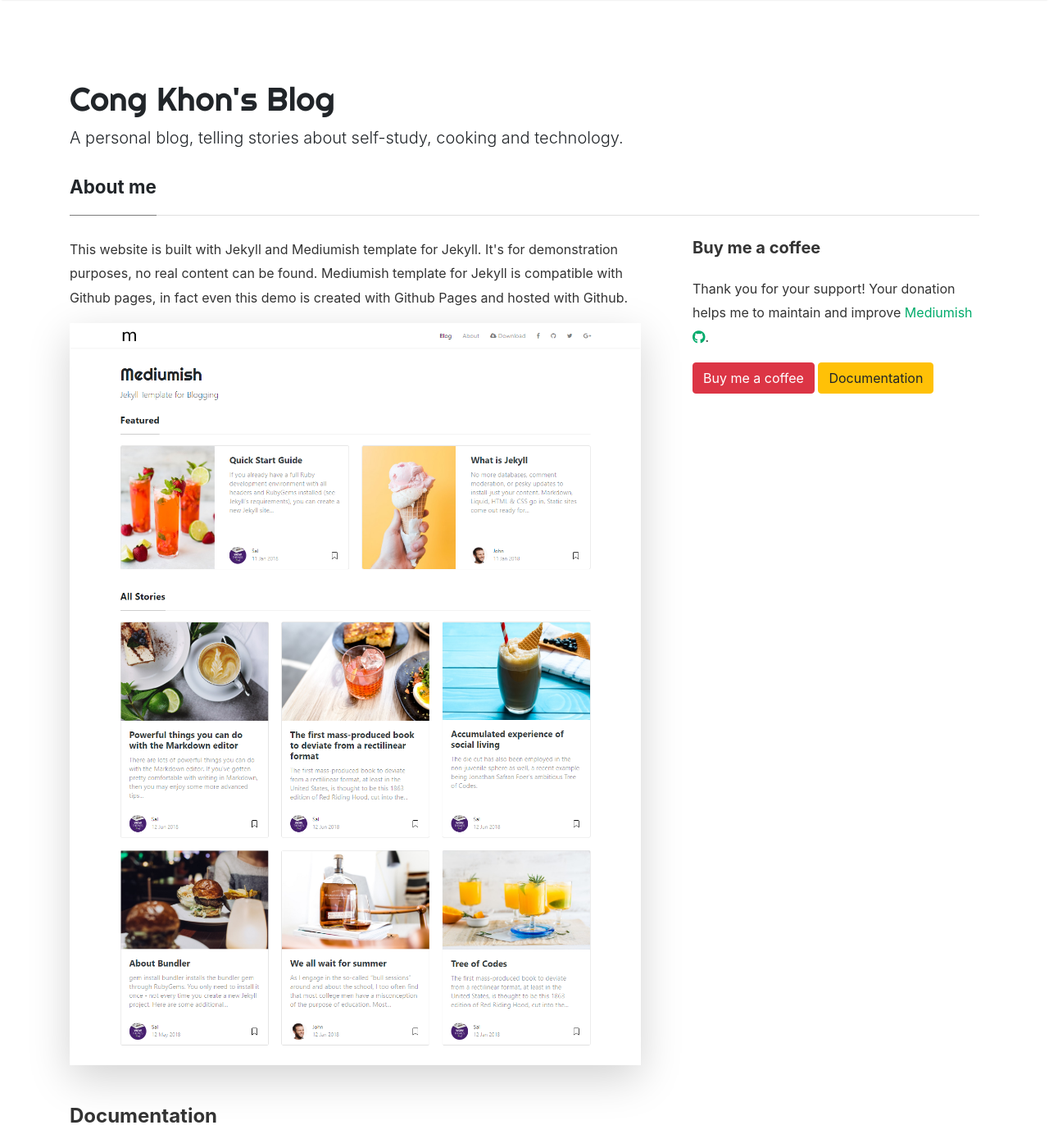
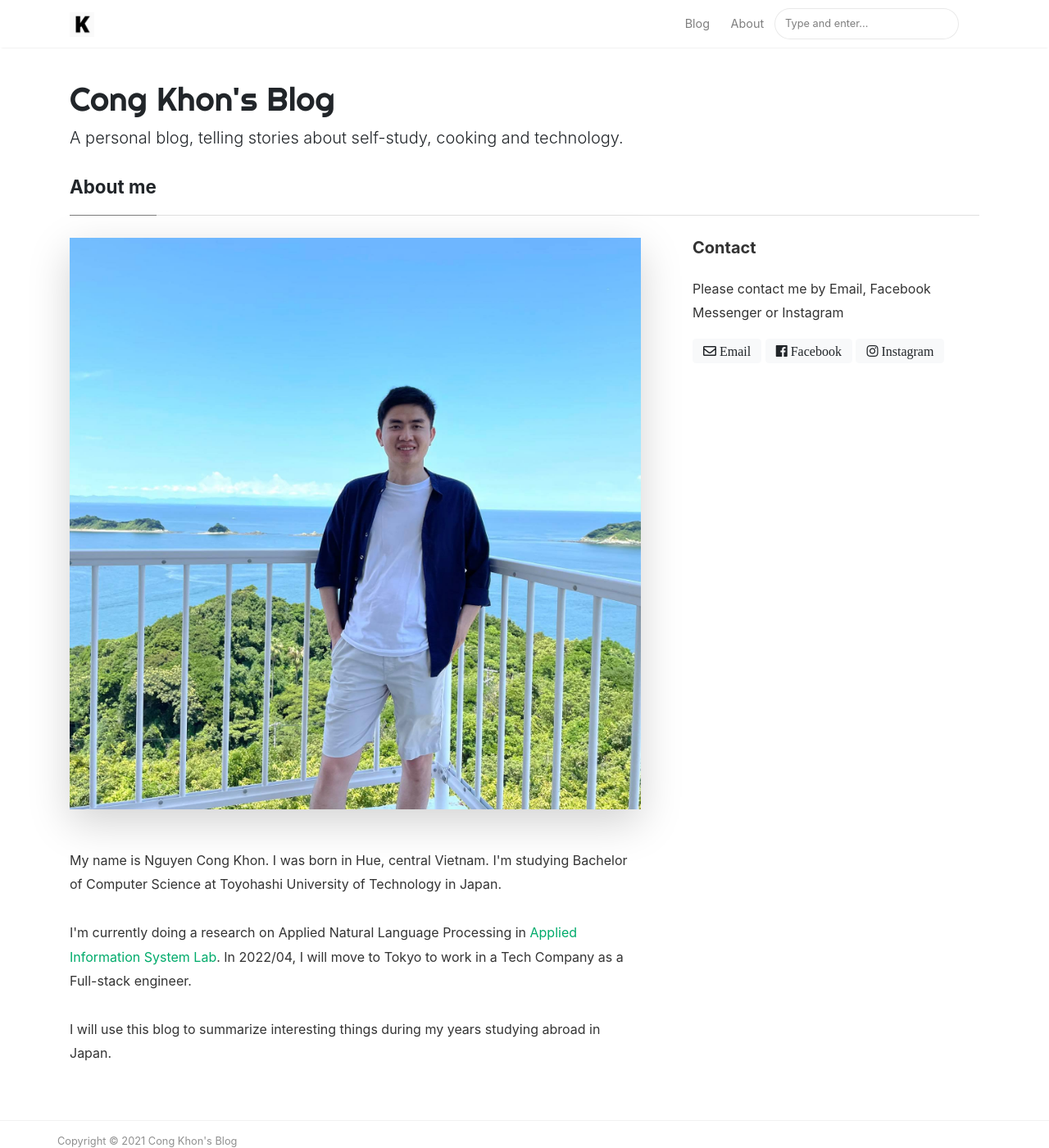
Before and after one commit to congkhon/congkhon.github.io, a Jekyll site: the page built from _pages/about.md, in a window 1280 px wide and 1400 px high. Shown: the whole window at 82% size. Built offline with Jekyll 4.4.1, drawn with Linux system fonts in a browser that asks for light colours; nearby versions of some CDN libraries; some of the changed text lies outside the part shown.

Commit message:
Fix about page

```diff
--- a/_config.yml
+++ b/_config.yml
@@ -29,7 +29,7 @@
     email: ncktoyohashi@gmail.com
     web: https://github.com/toyohashi
     twitter: https://www.facebook.com/nguyencongkhon
-    description: "I'm a full-stack engineer working in a tech company located Tokyo, Japan. My hobbies are programming, cooking and playing chess."
+    description: "I'm a Computer Science student in Toyohashi University of Technology. My hobbies are programming, cooking and playing chess."
 
 # Plugins
 plugins:
--- a/_pages/about.md
+++ b/_pages/about.md
@@ -8,27 +8,28 @@
 <div class="row justify-content-between">
 <div class="col-md-8 pr-5">
 
-<p>This website is built with Jekyll and Mediumish template for Jekyll. It's for demonstration purposes, no real content can be found. Mediumish template for Jekyll is compatible with Github pages, in fact even this demo is created with Github Pages and hosted with Github.</p>
+<p class="mb-5"><img class="shadow-lg" src="{{site.baseurl}}/assets/images/avatar.png" alt="avatar"/></p>
 
-<p class="mb-5"><img class="shadow-lg" src="{{site.baseurl}}/assets/images/mediumish-jekyll-template.png" alt="jekyll template mediumish" /></p>
-<h4>Documentation</h4>
+<p>
+My name is Nguyen Cong Khon. I was born in Hue, central Vietnam. I'm studying Bachelor of Computer Science at Toyohashi University of Technology in Japan.<br><br>
 
-<p>Please, read the docs <a href="https://bootstrapstarter.com/bootstrap-templates/template-mediumish-bootstrap-jekyll/">here</a>.</p>
+I'm currently doing a research on Applied Natural Language Processing in <a href="https://is.cs.tut.ac.jp/">Applied Information System Lab</a>. In 2022/04, I will move to Tokyo to work in a Tech Company as a Full-stack engineer.<br><br>
 
-<h4>Questions or bug reports?</h4>
-
-<p>Head over to our <a href="https://github.com/wowthemesnet/mediumish-theme-jekyll">Github repository</a>!</p>
+I will use this blog to summarize interesting things during my years studying abroad in Japan.
+</p>
 
 </div>
 
 <div class="col-md-4">
 
 <div class="sticky-top sticky-top-80">
-<h5>Buy me a coffee</h5>
+<h5>Contact</h5>
 
-<p>Thank you for your support! Your donation helps me to maintain and improve <a target="_blank" href="https://github.com/wowthemesnet/mediumish-theme-jekyll">Mediumish <i class="fab fa-github"></i></a>.</p>
+<p>Please contact me by Email, Facebook Messenger or Instagram</p>
 
-<a target="_blank" href="https://www.wowthemes.net/donate/" class="btn btn-danger">Buy me a coffee</a> <a target="_blank" href="https://bootstrapstarter.com/bootstrap-templates/template-mediumish-bootstrap-jekyll/" class="btn btn-warning">Documentation</a>
+<a href="mailto: ncktoyohashi@gmail.com" class="btn btn-light far fa-envelope"> Email</a>
+<a target="_blank" href="https://www.facebook.com/nguyencongkhon" class="btn btn btn-light fab fa-facebook"> Facebook</a>
+<a target="_blank" href="https://www.instagram.com/congkhon/" class="btn btn btn-light fab fa-instagram"> Instagram</a>
 
 </div>
 </div>
```
Also changed, not shown: 4 other files.
